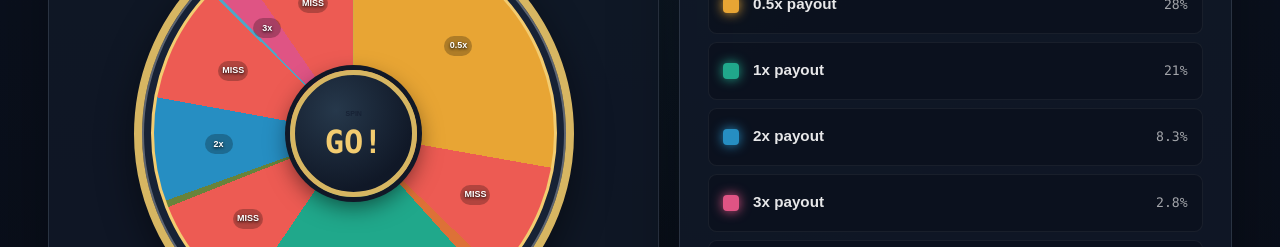
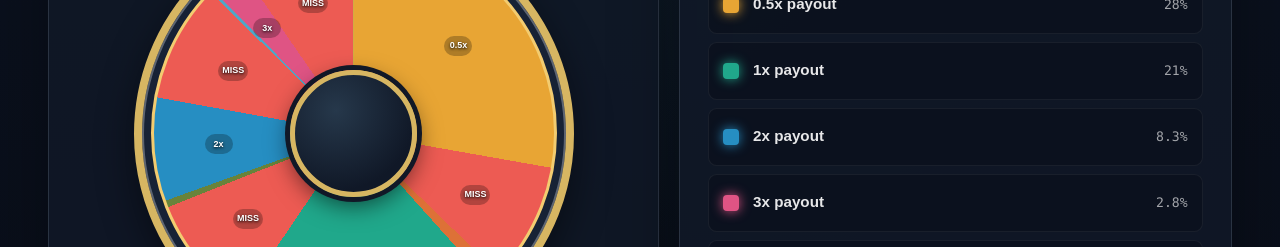
Before and after one commit to spade7107/slotsmaniaawesome, a Next.js app in the folder lucky-spinner/: page /games/prize-wheel in a window 1280 px wide. Shown: the part 321-568 px from the top of the page. Built offline with nearby package versions, Linux system fonts and the light colour scheme; no server answers.

Commit message:
center popup

```diff
--- a/lucky-spinner/src/app/games/prize-wheel/page.tsx
+++ b/lucky-spinner/src/app/games/prize-wheel/page.tsx
@@ -134,9 +134,7 @@ export default function ClassicPrizeWheelPage() {
                   );
                 })}
               </div>
-              <div className="wheel-hub" aria-hidden="true">
-                <span>{result ? "Last prize" : "Spin"}</span><strong>{result ? result.label : "GO!"}</strong>
-              </div>
+              <div className="wheel-hub" aria-hidden="true" />
             </div>
             <p className="game-status" aria-live="polite">{error || status}</p>
             <button className="spin-button" type="button" disabled={spinning || !ready || balance < wager} onClick={() => void spin()}>
--- a/lucky-spinner/src/app/legacy-styles/prize-wheel.css
+++ b/lucky-spinner/src/app/legacy-styles/prize-wheel.css
@@ -179,29 +179,10 @@ body.prize-page {
   position: absolute;
   z-index: 3;
   inset: 35%;
-  display: grid;
-  align-content: center;
-  justify-items: center;
-  gap: 6px;
   border: 5px solid var(--gold-soft);
   border-radius: 50%;
   background: radial-gradient(circle at 35% 30%, #26384b, #101827 72%);
   box-shadow: 0 0 0 5px var(--surface), 0 8px 24px rgba(0, 0, 0, 0.6);
-  text-align: center;
-}
-
-.wheel-hub span {
-  color: var(--muted);
-  font-size: 7px;
-  font-weight: 800;
-  text-transform: uppercase;
-}
-
-.wheel-hub strong {
-  color: var(--gold);
-  font-family: ui-monospace, SFMono-Regular, Menlo, monospace;
-  font-size: 2rem;
-  line-height: 1;
 }
 
 .game-status {
@@ -296,7 +277,12 @@ body.prize-page {
 .prize-name { flex: 1; color: rgba(255, 255, 255, 0.9); font-size: 0.95rem; font-weight: 700; }
 .prize-chance { color: rgba(255, 255, 255, 0.62); font-family: ui-monospace, SFMono-Regular, Menlo, monospace; font-size: 0.82rem; font-variant-numeric: tabular-nums; }
 .result-dialog {
+  position: fixed;
+  inset: 0;
   width: min(calc(100% - 32px), 380px);
+  max-height: calc(100% - 32px);
+  overflow: auto;
+  margin: auto;
   padding: 0;
   border: 1px solid rgba(243, 204, 112, 0.45);
   border-radius: var(--radius);
@@ -325,8 +311,6 @@ body.prize-page {
   .header-actions > * { flex: 1 1 auto; justify-content: center; }
   .wheel-frame { width: min(100%, 340px); border-width: 7px; }
   .prize-header h1 { font-size: 2rem; }
-  .wheel-hub strong { font-size: 1.25rem; }
-  .wheel-hub span { font-size: 6px; }
   .wheel-label { font-size: 7px; }
   .wager-panel > div:first-child { flex: 1 1 100%; }
   .wager-selector { flex: 1 1 100%; }
```
